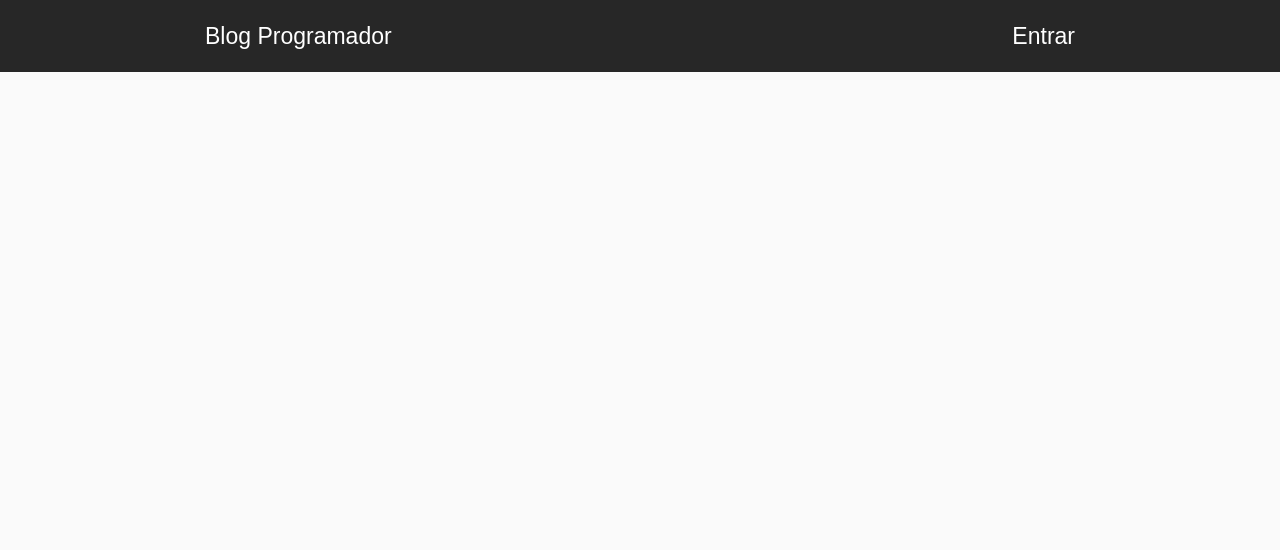
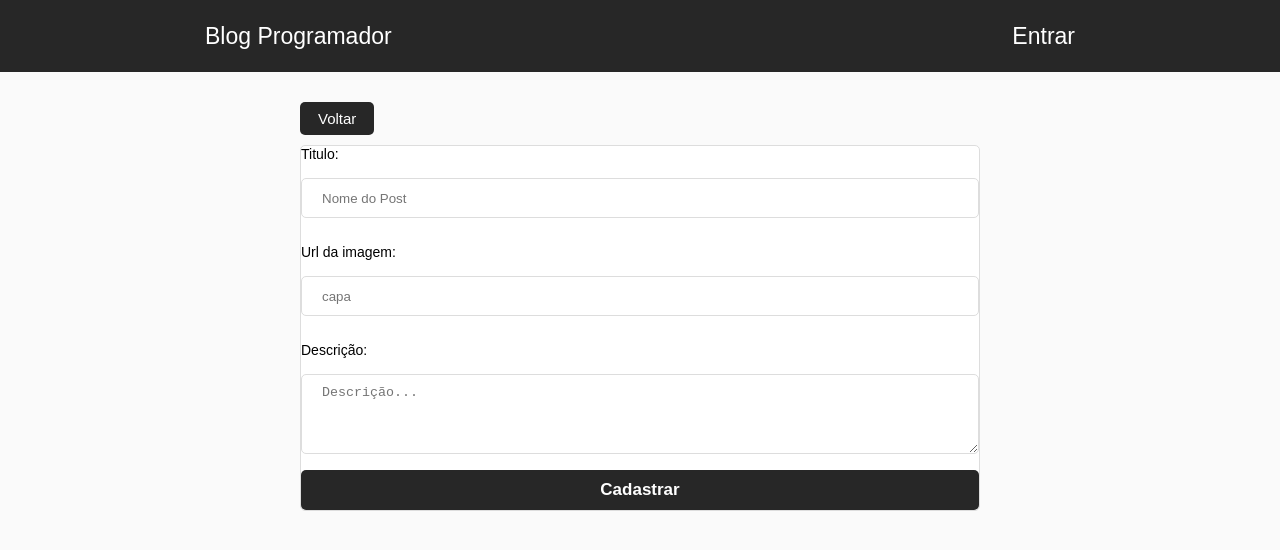
Before and after one commit to FrancisvalCS/Blog, a React (Create React App) app: page /dashboard/new in a window 1280 px wide. Shown: the top 550 px of the page. Built offline with nearby package versions, Linux system fonts and the light colour scheme; no server answers; sample sign-in values are in the browser's storage.

Commit message:
Projeto Blog ReactJs-Criando Adicionar Posts

```diff
--- a/src/App.js
+++ b/src/App.js
@@ -8,6 +8,7 @@
 import Login from './components/Login';
 import Dashboard from './components/Dashboard';
 import Register from './components/Register';
+import New from './components/New';
 
 
 class App extends Component{
@@ -31,6 +32,7 @@
                 <Route exact path='/login' component={Login}/>
                 <Route exact path='/dashboard' component={Dashboard}/>
                 <Route exact path='/register' component={Register}/>
+                <Route exact path='/dashboard/new' component={New}/>
             </Switch>
         </BrowserRouter>
     ):(
--- a/src/components/Home/index.js
+++ b/src/components/Home/index.js
@@ -21,6 +21,7 @@
           autor: childItem.val().autor
         })
       });
+      state.posts.reverse();
       this.setState(state);
     })
   }
--- /dev/null
+++ b/src/components/New/index.js
@@ -0,0 +1,70 @@
+import React, {Component} from 'react';
+import {Link, withRouter} from 'react-router-dom';
+import './new.css';
+import firebase from '../../firebase';
+
+class New extends Component{
+
+    constructor(props){
+        super(props);
+        this.state = {
+            titulo: '',
+            imagem: '',
+            descricao: ''
+        }
+        this.cadastrar = this.cadastrar.bind(this);
+    }
+
+    componentDidMount(){
+        if(!firebase.getCurrent()){
+            this.props.history.replace('/');
+            return null;
+        }
+    }
+
+    cadastrar = async(e) =>{
+        e.preventDefault();
+        if(this.state.titulo !== '' && this.state.imagem !== '' && this.state.descricao !== ''){
+            let posts = firebase.app.ref('posts');
+            let chave = posts.push().key;
+            await posts.child(chave).set({
+                titulo: this.state.titulo,
+                imagem: this.state.imagem,
+                descricao: this.state.descricao,
+                autor: localStorage.nome
+            });
+            this.props.history.push('/dashboard');
+
+        }else{
+            this.setState({alert: 'Preencha todos os campos!'});
+        }
+    }
+
+    render(){
+        return(
+            <div>
+                <header id="new">
+                    <Link to="/dashboard">Voltar</Link>
+                </header>
+                <form onSubmit={this.cadastrar} id="new-post">
+                    <span>{this.state.alert}</span>
+                    <label>Titulo:</label><br/>
+                    <input type="text" placeholder="Nome do Post" value={this.state.titulo}
+                        onChange={(e)=> this.setState({titulo: e.target.value})}/><br/>
+
+                    <label>Url da imagem:</label><br/>
+                    <input type="text" placeholder="capa" value={this.state.imagem}
+                        onChange={(e)=> this.setState({imagem: e.target.value})}/><br/>
+
+                    <label>Descrição:</label><br/>
+                    <textarea type="text" placeholder="Descrição..." value={this.state.descricao}
+                        onChange={(e)=> this.setState({descricao: e.target.value})}/><br/>
+
+                    <button type="submit">Cadastrar</button>
+                </form>
+            </div>
+        );
+    }
+}
+
+export default withRouter(New);
--- /dev/null
+++ b/src/components/New/new.css
@@ -0,0 +1,64 @@
+header#new{
+    display: 100%;
+    max-width: 680px;
+    display: flex;
+    flex-direction: column;
+    align-items: flex-start;
+    margin: 30px auto 10px;
+}
+
+header#new a{
+    background: #272727;
+    padding: 8px 18px 8px;
+    border-radius: 5px;
+    color: #FFF;
+    text-decoration: none;
+    font-size: 15px;
+}
+
+form#new-post{
+    background: #FFF;
+    width: 100%;
+    max-width: 680px;
+    margin: 0px auto 0px;
+    border: 1px solid #DDD;
+    border-radius: 5px;
+    display: flex;
+    flex-direction: column;
+}
+
+form#new-post input{
+    margin-bottom: 10px;
+}
+
+form#new-post span{
+    text-align: center;
+    color: #FF0000;
+    font-size: 15px;
+}
+
+form#new-post input[type=text]{
+    height: 40px;
+    border-radius: 5px;
+    border: 1px solid #DDD;
+    padding: 0 20px;
+}
+
+form#new-post textarea{
+    height: 80px;
+    border-radius: 5px;
+    border: 1px solid #DDD;
+    padding: 0 20px;
+    padding-top: 10px;
+}
+
+form#new-post button{
+    padding: 10px 20px;
+    border-radius: 5px;
+    border: 0px;
+    background: #272727;
+    color: #FFF;
+    font-weight: bold;
+    font-size: 17px;
+    cursor: pointer;
+}
```
